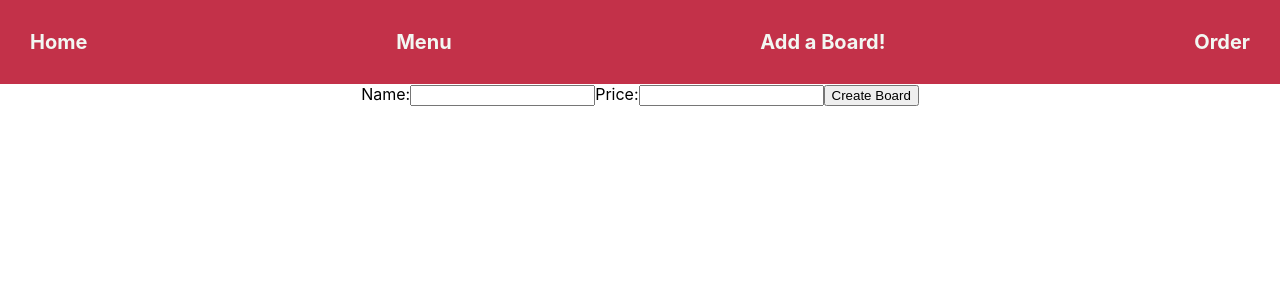
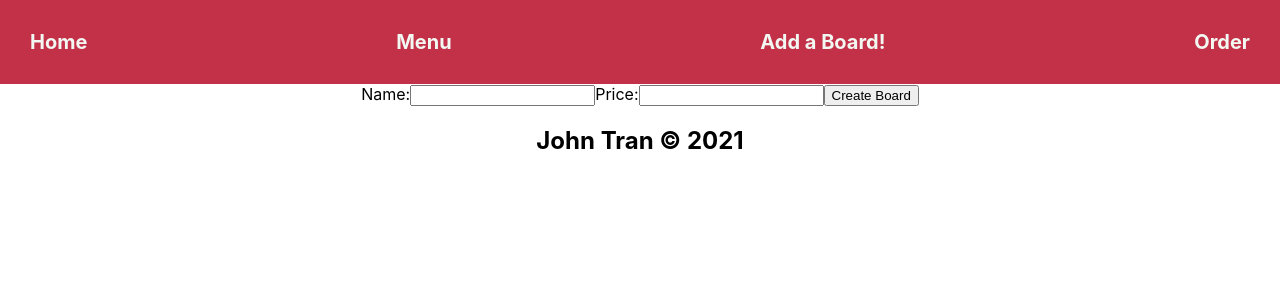
Before and after one commit to johntran1203/board, a React (Create React App) app in the folder client/: page /newBoard in a window 1280 px wide. Shown: the top 300 px of the page. Built offline with nearby package versions, Linux system fonts and the light colour scheme.

Commit message:
add a footer component

```diff
--- a/client/src/App.js
+++ b/client/src/App.js
@@ -4,6 +4,7 @@ import Home from "./screens/Home";
 import Boards from "./screens/Boards";
 import './App.css';
 import AddBoard from "./screens/AddBoard";
+import Footer from "./components/Footer";
 
 function App() {
   return (
@@ -22,6 +23,7 @@ function App() {
           </Route>
         </main>
       </Switch>
+      <Footer />
     </div>
   );
 }
--- /dev/null
+++ b/client/src/components/Footer.jsx
@@ -0,0 +1,15 @@
+import React from "react";
+import "../App.css";
+
+function Footer() {
+    return (
+        <div className="footer-container">
+            <h2>John Tran © 2021</h2>
+            <a href="https://github.com/johntran1203/board" target="_blank">
+                {<i className="fab fa-github" />}
+            </a>
+        </div>
+    );
+}
+
+export default Footer;
--- a/client/src/screens/Boards.jsx
+++ b/client/src/screens/Boards.jsx
@@ -20,6 +20,7 @@ const Boards = (props) => {
                     <h4>{board.price}</h4>
                 </div>
             ))}
+
         </section>
     );
 };
```
